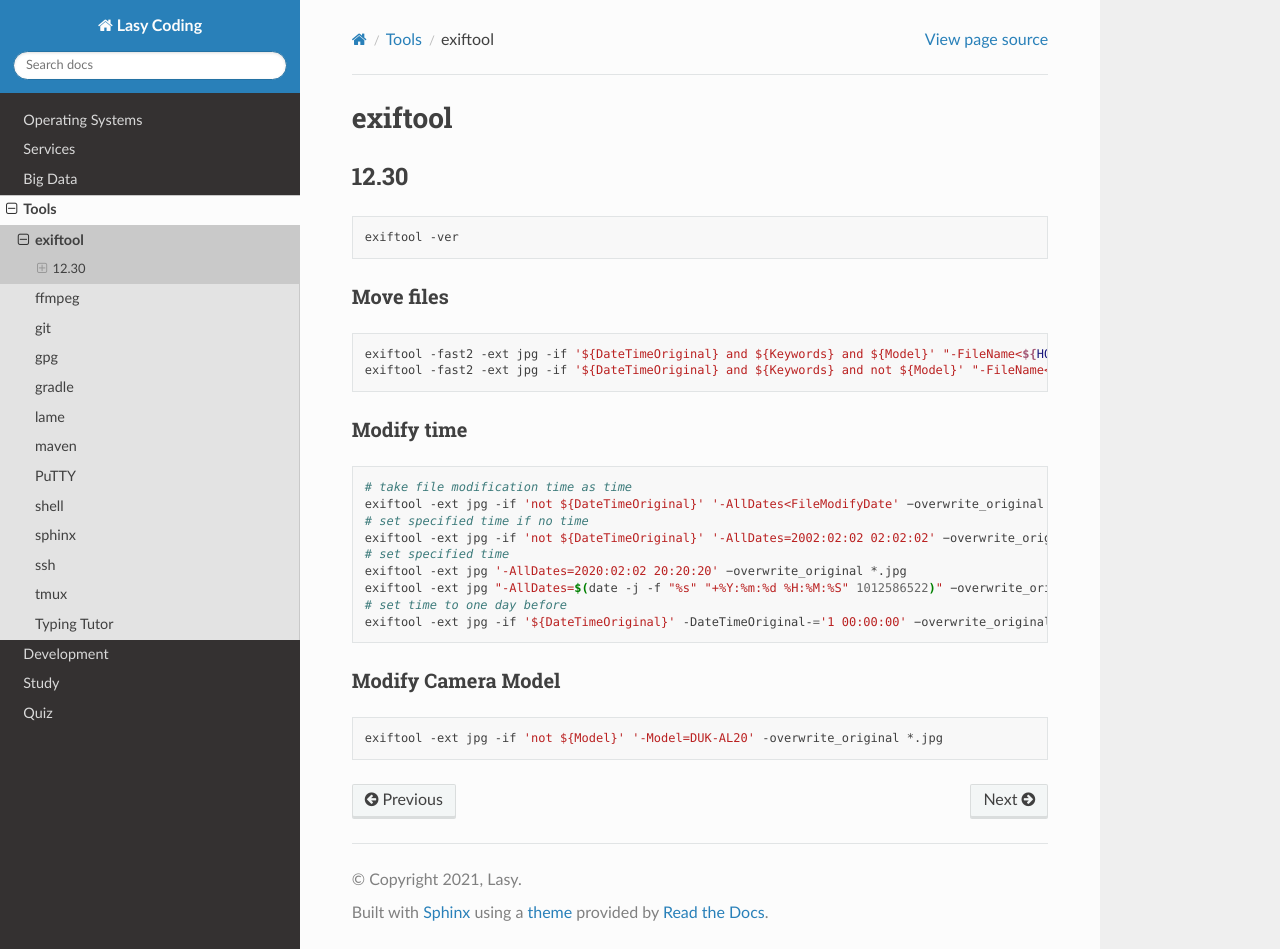
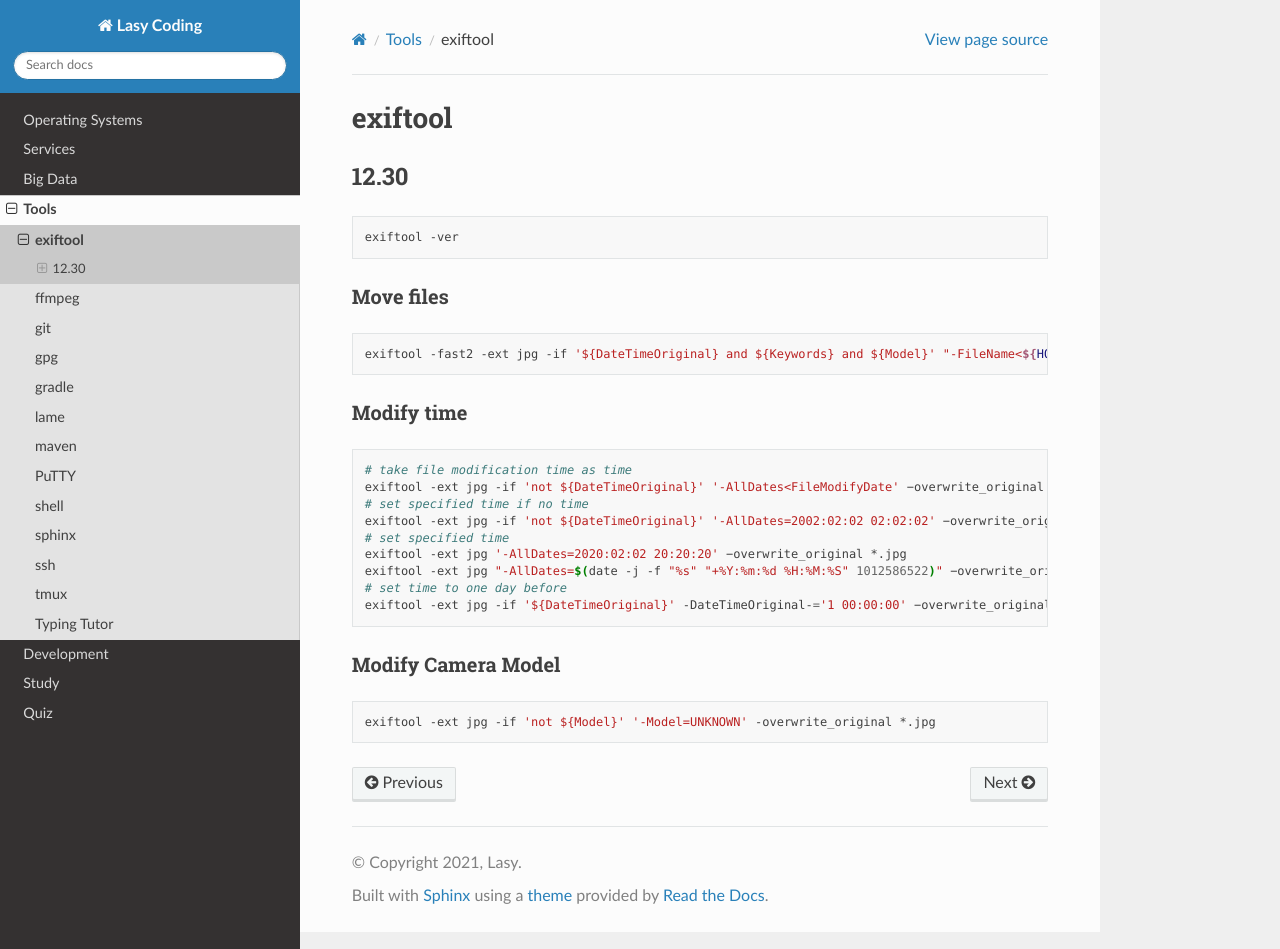
Before and after one commit to lasyard/coding, a Sphinx documentation site: the page built from docs/tools/exiftool.md, in a window 1280 px wide and 949 px high. Built offline with Sphinx 7.4.7 and the Read the Docs theme 2.0.0, drawn with Linux system fonts in a browser that asks for light colours.

Commit message:
Update docs/tools/exiftool.

````diff
--- a/docs/tools/exiftool.md
+++ b/docs/tools/exiftool.md
@@ -10,7 +10,6 @@ exiftool -ver
 
 ```sh
 exiftool -fast2 -ext jpg -if '${DateTimeOriginal} and ${Keywords} and ${Model}' "-FileName<${HOME}/Pictures/photo/\${DateTimeOriginal#;DateFmt('%Y/%Y%m')}/\${Model;tr/ /_/}/\${DateTimeOriginal#;DateFmt('%Y%m%d_%H%M%S')}_\${Keywords;s/, /_/}%+3c.jpg" *.jpg
-exiftool -fast2 -ext jpg -if '${DateTimeOriginal} and ${Keywords} and not ${Model}' "-FileName<${HOME}/Pictures/photo/\${DateTimeOriginal#;DateFmt('%Y/%Y%m')}/\${DateTimeOriginal#;DateFmt('%Y%m%d_%H%M%S')}_\${Keywords;s/, /_/}%+3c.jpg" *.jpg
 ```
 
 ### Modify time
@@ -30,5 +29,5 @@ exiftool -ext jpg -if '${DateTimeOriginal}' -DateTimeOriginal-='1 00:00:00' −o
 ### Modify Camera Model
 
 ```sh
-exiftool -ext jpg -if 'not ${Model}' '-Model=DUK-AL20' -overwrite_original *.jpg
+exiftool -ext jpg -if 'not ${Model}' '-Model=UNKNOWN' -overwrite_original *.jpg
 ```
````
